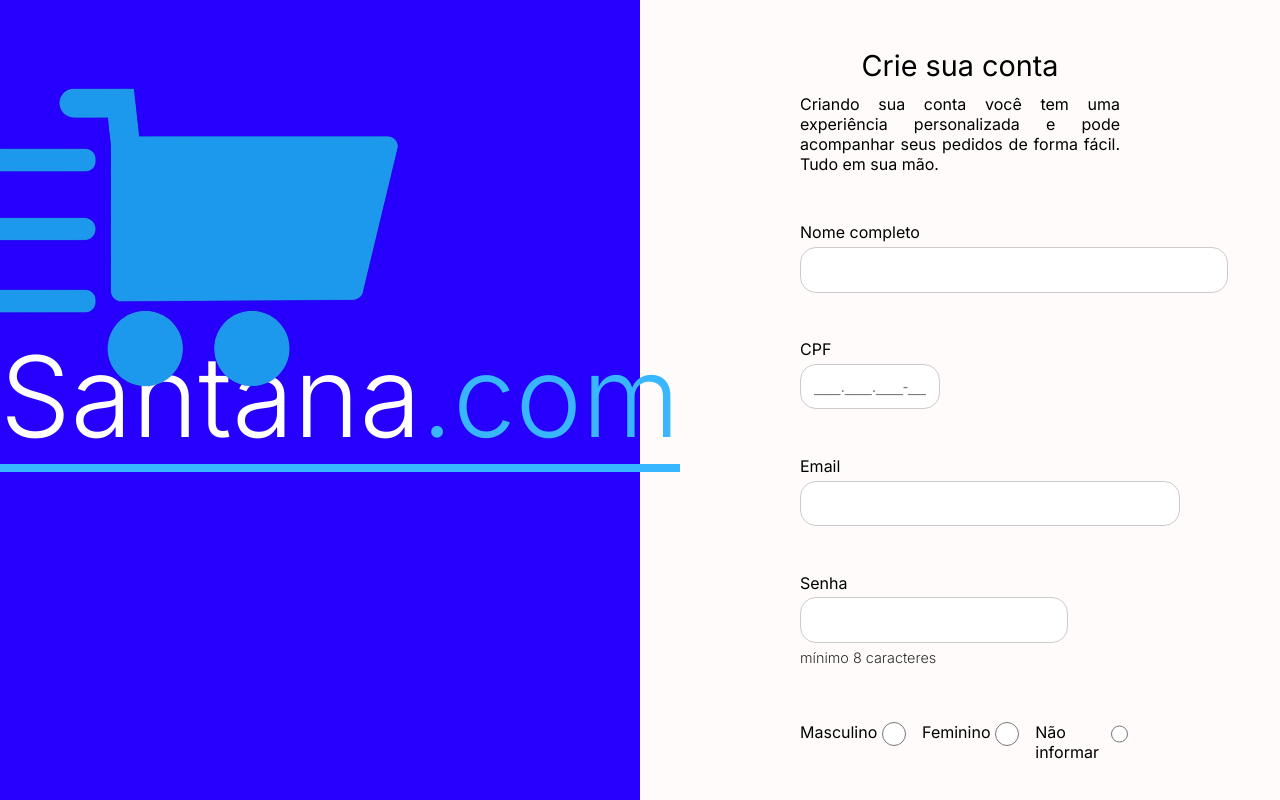
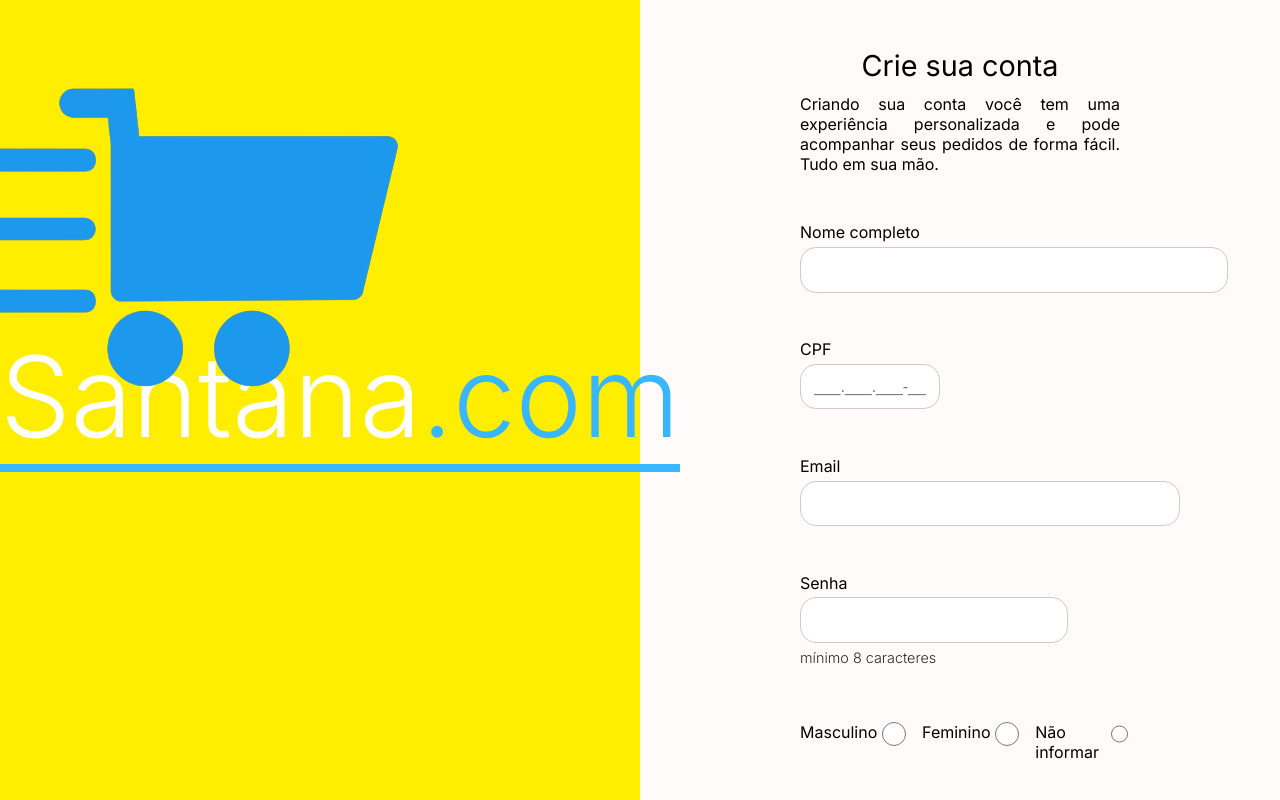
Before and after one commit to iSantanaaH/santana.com, a Next.js app in the folder front-end_next/: page /minha-conta/cadastro in a window 1280 px wide. Shown: the top 800 px of the page. Built offline with nearby package versions, Linux system fonts and the light colour scheme.

Commit message:
change colors

```diff
--- a/front-end_next/app/globals.css
+++ b/front-end_next/app/globals.css
@@ -3,7 +3,7 @@
   --green400: #41f781;
   --whiteFull: #fff;
   --white100: #fffbfb;
-  --blue700: #1e2f4d;
+  --blue700: #02162E;
   --button700: #121b31;
   --button600: #243257;
   --gray-200: #ccc;
@@ -11,7 +11,7 @@
   --redError: #e91515;
   --green400: #59f04c;
   --black800: #111;
-  --blue500: #2600fc;
+  --blue500: #ffee00;
   --blue200: #38b6ff;
   --test: #e6e6ea;
   --mainBackground: #607099;
```
